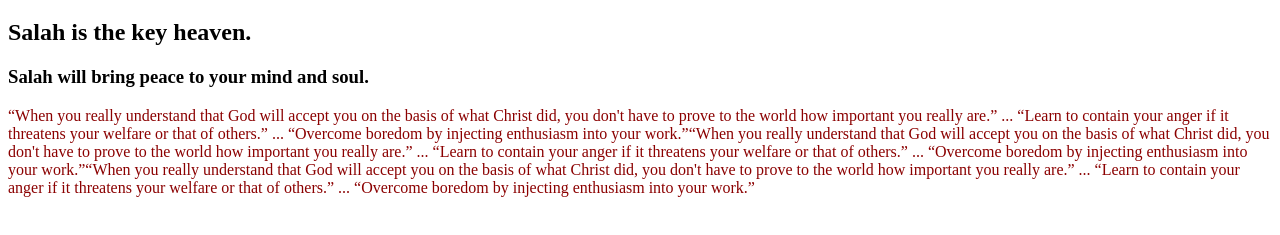
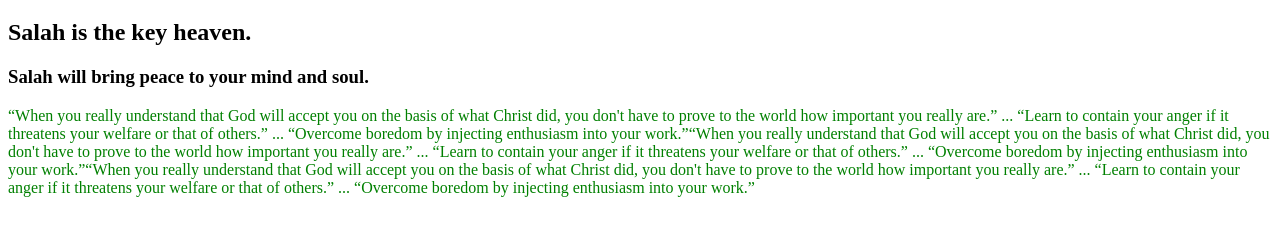
Before and after one commit to halleullah/my-second-repo, a plain HTML site: page sec-index.html in a window 1280 px wide. Shown: the part 61-296 px from the top of the page. Drawn offline with Linux system fonts and the light colour scheme.

Commit message:
color changed

```diff
--- a/style.css
+++ b/style.css
@@ -1,3 +1,3 @@
 p{
-    color: darkred;
+    color: green;
 }
```
